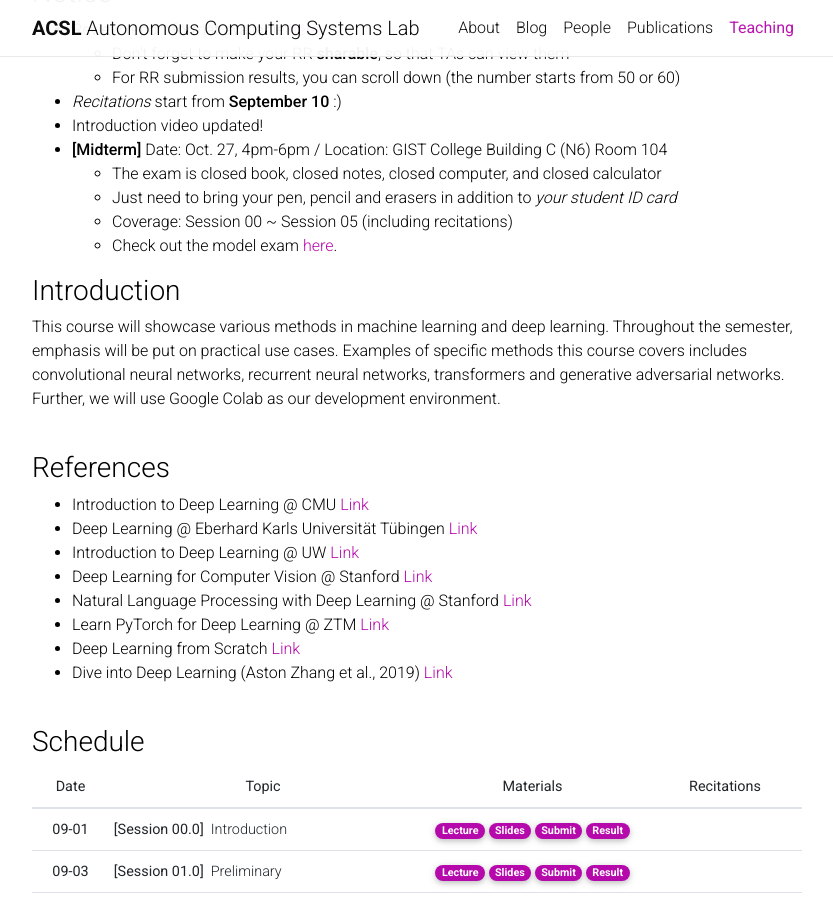
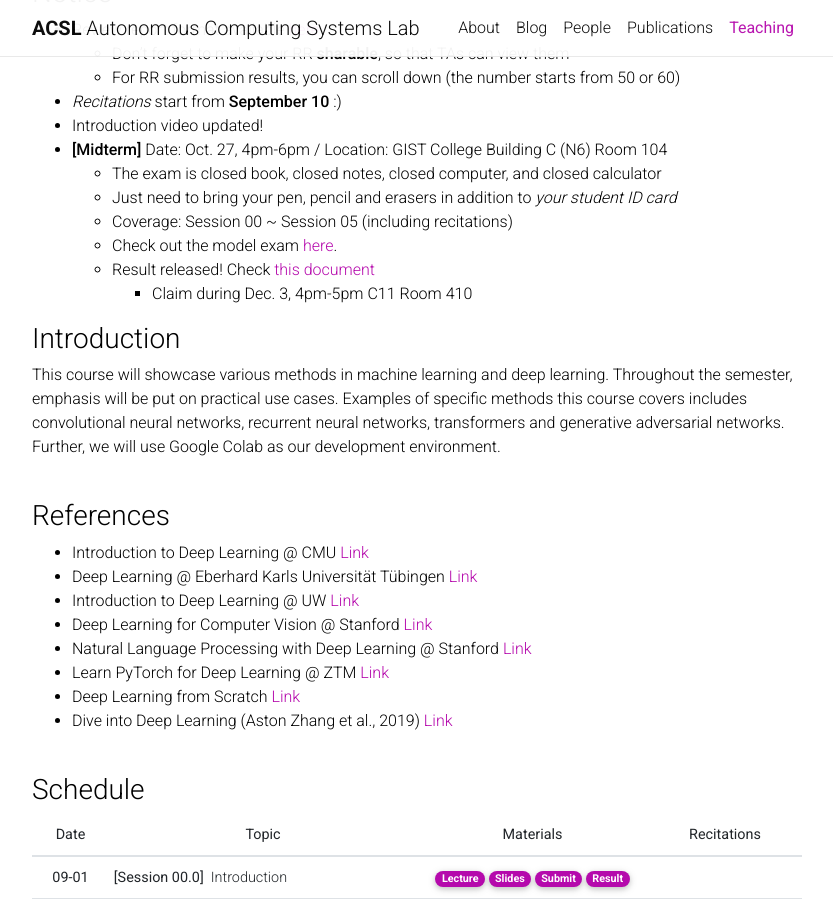
Before and after one commit to Uehwan/Uehwan.github.io, a Jekyll site: the page built from _teaching/aiexplab25fall.md, in a window 1280 px wide and 900 px high, scrolled down 531 px. Shown: the whole window, without its empty margins (223-1056 px from the left). Built offline with Jekyll 4.4.1, drawn with Linux system fonts in a browser that asks for light colours; nearby versions of some CDN libraries; comment, search, counter and statistics services are not loaded; a style sheet for code colours, icons or effects is not loaded.

Commit message:
midterm result

```diff
--- a/_teaching/aiexplab25fall.md
+++ b/_teaching/aiexplab25fall.md
@@ -29,6 +29,8 @@ Yi-Rum, Kim (kimyirum@gm.gist.ac.kr) <br/>
   * Just need to bring your pen, pencil and erasers in addition to *your student ID card*
   * Coverage: Session 00 ~ Session 05 (including recitations)
   * Check out the model exam [here](https://docs.google.com/document/d/10jEnT5cWu2jbA1rLZj7jJkDCm2zLwWaSexAyWStpo_M/edit?usp=sharing).
+  * Result released! Check [this document](https://docs.google.com/spreadsheets/d/1wPgyDlPVcM8a-b8eVglAnsCki_xL6WpVkxI6pVkqb58/edit?usp=sharing)
+    * Claim during Dec. 3, 4pm-5pm C11 Room 410
 
 
 ### Introduction
```
